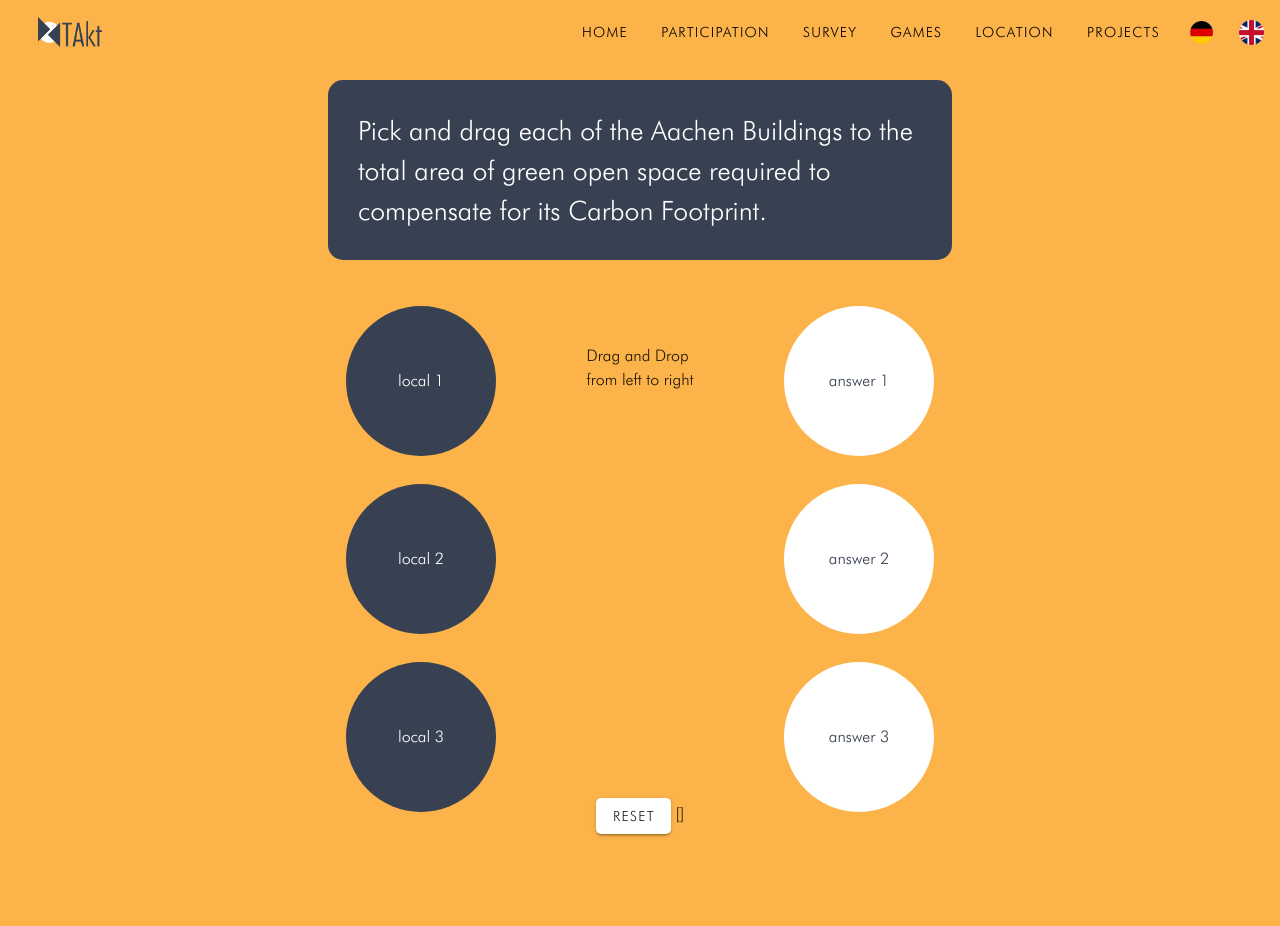
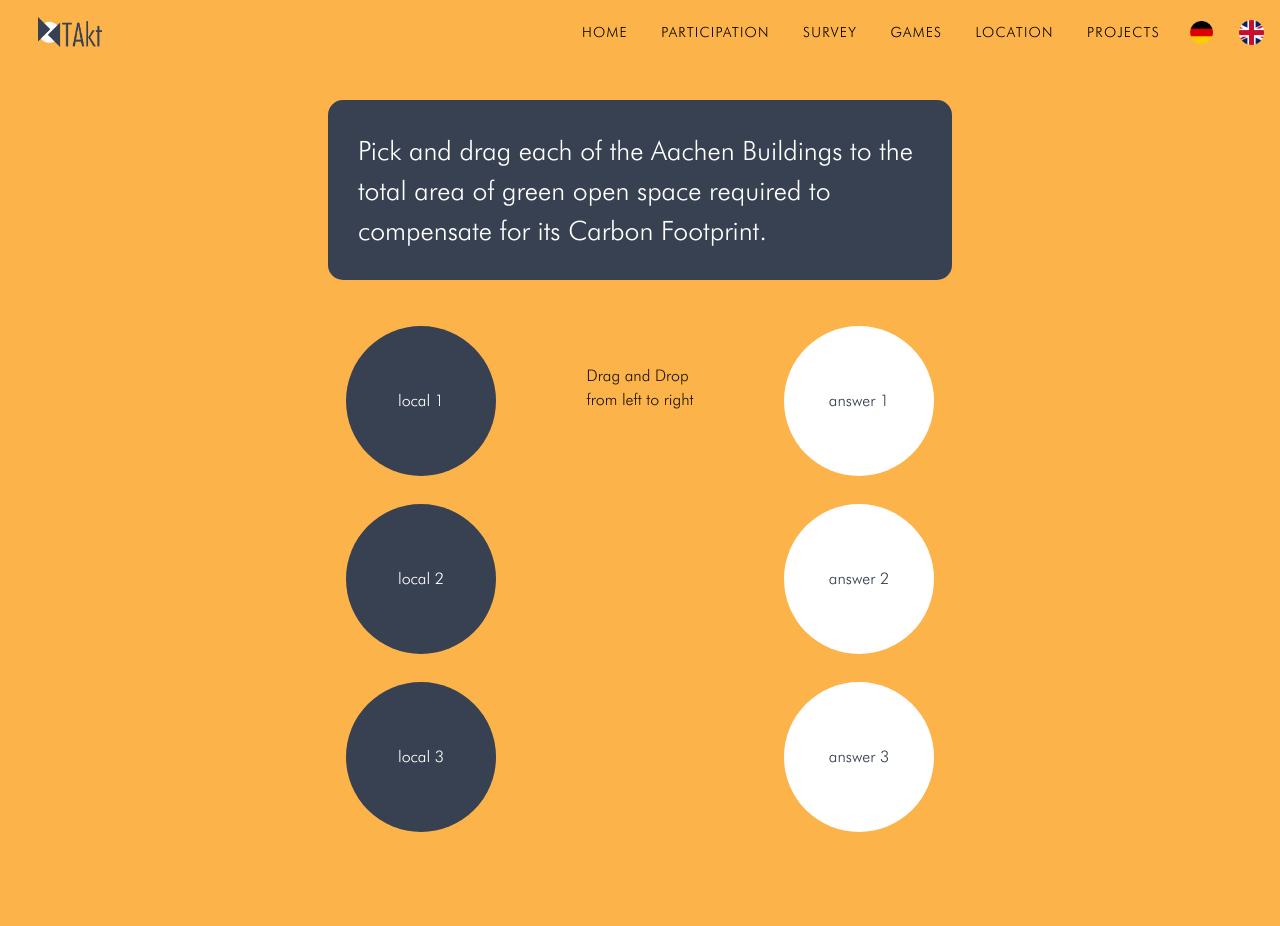
Before and after one commit to burtonrosenberger/takt-frontend, a Nuxt app: page /p in a window 1280 px wide. Shown: the top 926 px of the page. Built offline with nearby package versions, Linux system fonts and the light colour scheme; no server answers.

Commit message:
working reset game

```diff
--- a/components/Game.vue
+++ b/components/Game.vue
@@ -1,6 +1,6 @@
 <template>
   <v-row class="fill-min-height">
-    <v-col cols="12" class="d-flex align-start justify-center">
+    <v-col cols="12" class="d-flex align-start mt-5 justify-center">
       <p class="game-description">{{game.description}}</p>
     </v-col>
     <v-col cols="5"  class="d-flex align-start justify-end">
@@ -16,10 +16,9 @@
     <v-col cols="2" class="d-flex flex-column align-start w-75  mt-15 align-center justify-center">
       <p>Drag and Drop <br> from left to right</p>
       <v-spacer></v-spacer>
-      <p>
-        <v-btn class="btn">Reset</v-btn>
-        {{ success }}
-        <v-btn class="btn primary" v-if="success.length === 3">Next</v-btn>
+      <p v-if="allCorrects">
+        <v-btn @click="resetGame" class=" mr-3">Reset</v-btn>
+        <v-btn class="btn primary" >Next</v-btn>
       </p>
 
     </v-col>
@@ -37,6 +36,12 @@
 <style scoped>
 .grey { border:3px solid #374151;}
 .green { border:3px solid green;}
+.btn {
+  background-color:#374151;
+  padding:5px;
+
+  color:white;
+}
 .game-description {
   width:50%;
   margin:auto;
@@ -91,6 +96,12 @@ const game = ref({
 })
 const hover = ref([])
 const success = ref([])
+
+const allCorrects = computed(() => {
+  let a = game.value.columns.map((e) => success.value[e.id]).every(Boolean)
+  return a
+})
+
 const getQuestions = (columns) => {
   return columns.map(e => ({ id: e.id, value: e.question}))
 }
@@ -126,4 +137,8 @@ const handleDragOut = (e) => {
 
   hover.value[e.target.id] = false
 }
+
+const resetGame = () => {
+ success.value = []
+}
 </script>
```
